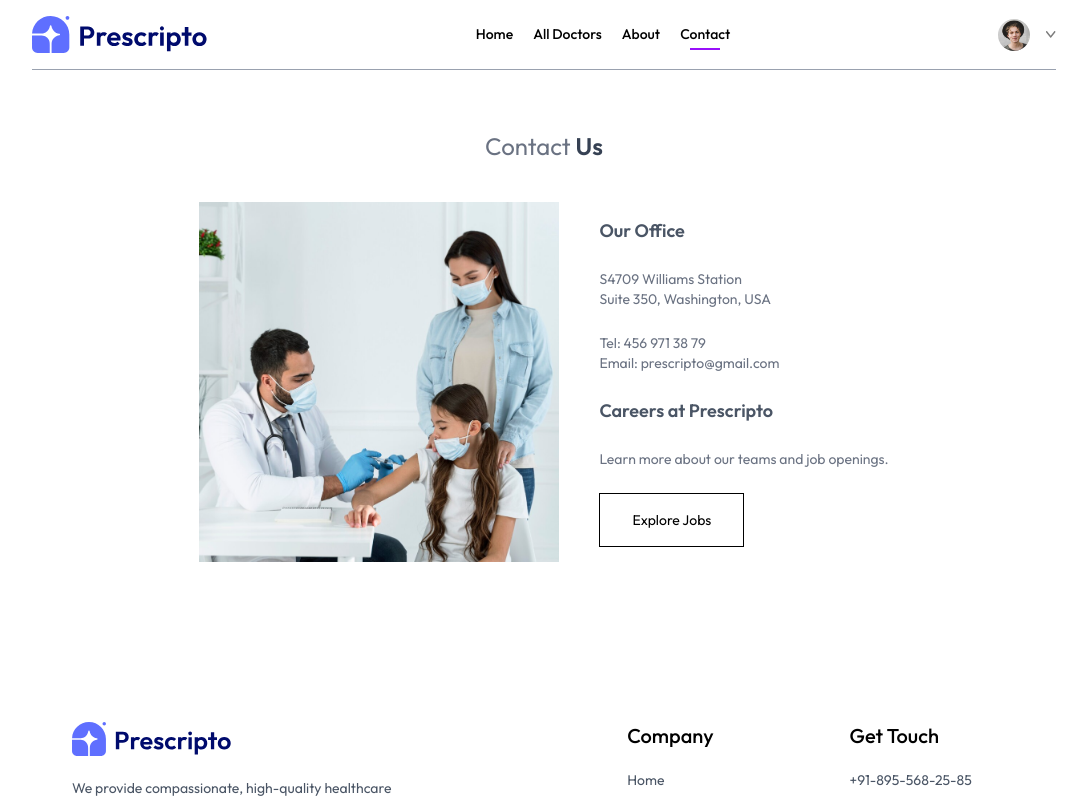
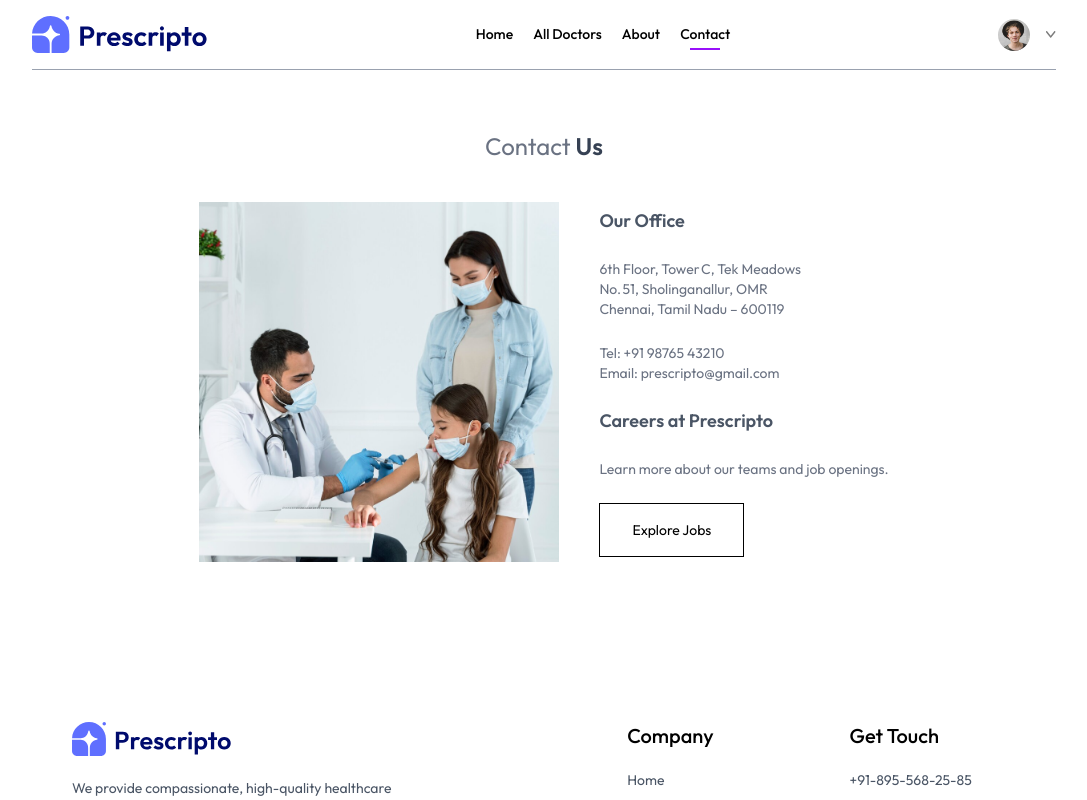
Before and after one commit to catherin-raichal-i/Prescripto-HealthCare, a React app: page /contact in a window 1280 px wide. Shown: the top 800 px of the page, without its empty margins (96-1183 px from the left). Built offline with nearby package versions, Linux system fonts and the light colour scheme; the HTML template or start-up script is replaced by a standard one.

Commit message:
Update Contact.jsx

```diff
--- a/src/pages/Contact.jsx
+++ b/src/pages/Contact.jsx
@@ -16,10 +16,12 @@ const Contact = () => {
         <div className='flex flex-col justify-center items-start gap-6'>
           <p className='font-semibold text-lg text-gray-600'>Our Office</p>
 
-          <p className='text-gray-500'>S4709 Williams Station
-            <br />Suite 350, Washington, USA</p>
+          <p className='text-gray-500'>6th Floor, Tower C, Tek Meadows <br/>
+            No. 51, Sholinganallur, OMR <br />
+            Chennai, Tamil Nadu – 600119
+            </p>
 
-          <p className='text-gray-500'>Tel: 456 971 38 79
+          <p className='text-gray-500'>Tel: +91 98765 43210
             <br />Email: prescripto@gmail.com</p>
 
           <p className='font-semibold text-lg text-gray-600'>Careers at Prescripto</p>
@@ -35,4 +37,5 @@ const Contact = () => {
   )
 }
 
+
 export default Contact
```
